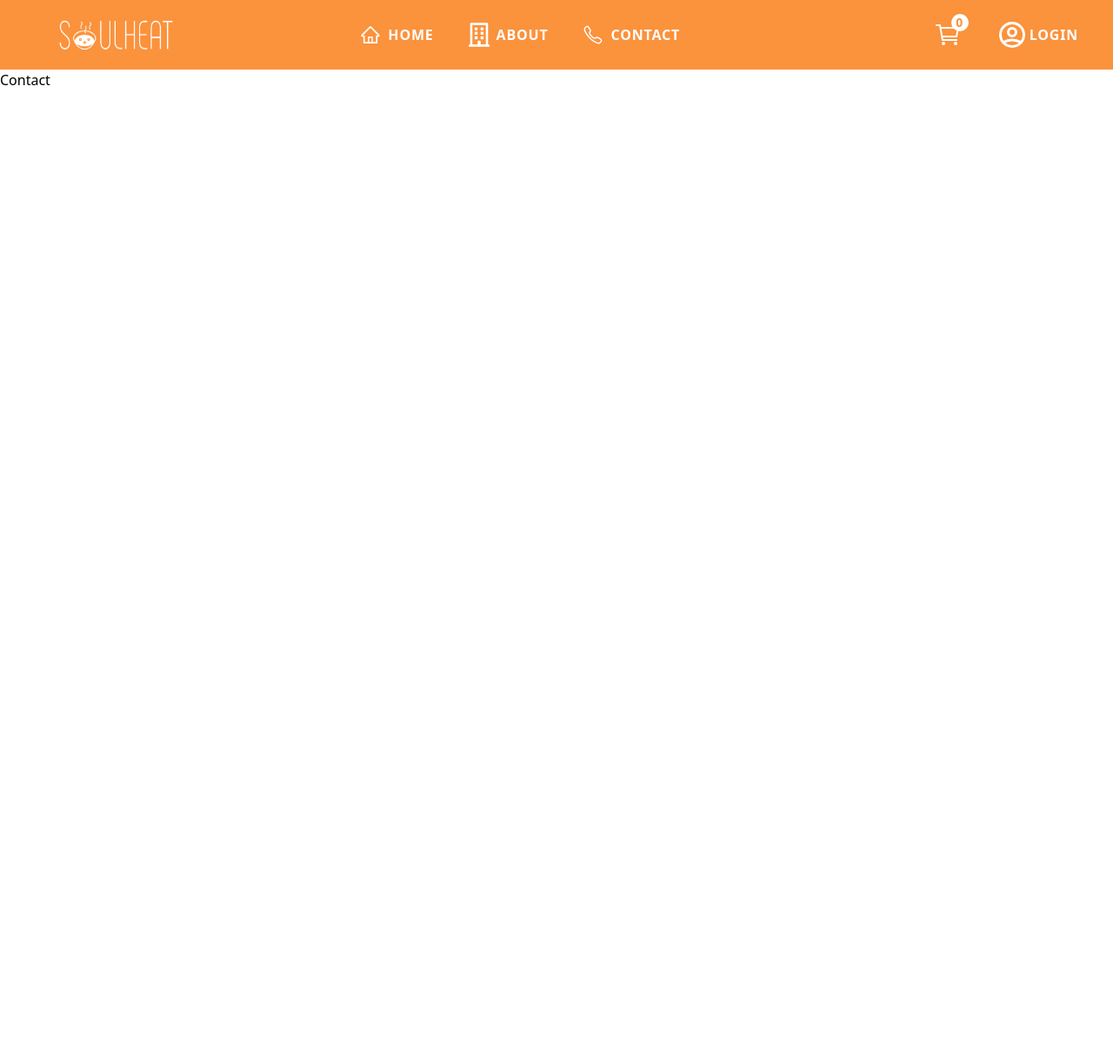
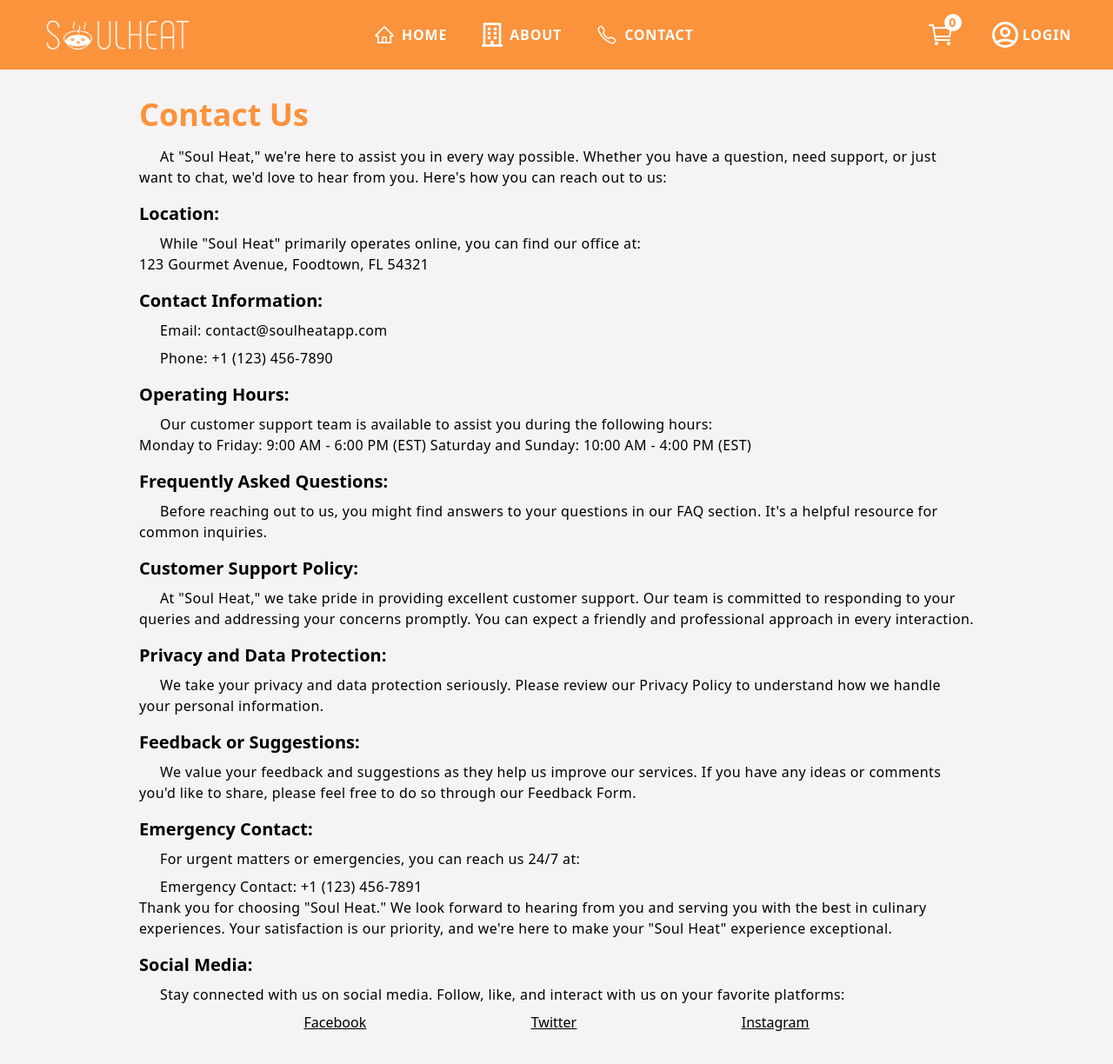
Before and after one commit to krish-98/soul-heat, a React (Vite) app: page /contact in a window 1280 px wide. Shown: the top 1224 px of the page at 87% size. Before the commit the page ends 800 px from the top, so only its background shows below. Built offline with nearby package versions, Linux system fonts and the light colour scheme; no server answers.

Commit message:
Designed the About and Contact page

```diff
--- a/src/components/Body.jsx
+++ b/src/components/Body.jsx
@@ -86,7 +86,7 @@ const Body = () => {
         {!allRestaurants || allRestaurants?.length === 0 ? (
           <Shimmer />
         ) : (
-          <div className="flex flex-wrap justify-center items-center mt-10 gap-12">
+          <div className="flex flex-wrap justify-center items-center mt-10 gap-10">
             {filteredRestaurants?.length === 0 ? (
               <h1>No Restaurant matches your Filter!</h1>
             ) : (
--- a/src/components/Header.jsx
+++ b/src/components/Header.jsx
@@ -48,22 +48,20 @@ const Header = () => {
   return (
     <>
       {/* Mobile Navbar */}
-      <header className="relative bg-[#fb923c] px-3 py-2 lg:hidden">
+      <header className="relative bg-[#fb923c] px-3.5 py-2 lg:hidden">
         <div className="flex item-center justify-between">
           {/* Dropdown Togglers */}
-          <div className="absolute top-8 left-4">
+          <div className="flex items-center cursor-pointer">
             {!toggle ? (
               <PiHamburgerFill
                 onClick={handleToggler}
+                className="w-[30px] h-8 stroke-white fill-white"
+              />
+            ) : (
+              <VscChromeClose
+                onClick={handleToggler}
                 className="w-[30px] h-8 stroke-white fill-white cursor-pointer"
               />
-            ) : (
-              <>
-                <VscChromeClose
-                  onClick={handleToggler}
-                  className="w-[30px] h-8 stroke-white fill-white cursor-pointer"
-                />
-              </>
             )}
           </div>
 
@@ -146,6 +144,7 @@ const Header = () => {
                 <p>Home</p>
               </Link>
             </li>
+
             <li
               onClick={handleToggler}
               className="hover:bg-[#f9bca8] w-full text-center py-2"
@@ -158,6 +157,7 @@ const Header = () => {
                 <p>About</p>
               </Link>
             </li>
+
             <li
               onClick={handleToggler}
               className="hover:bg-[#f9bca8] w-full text-center py-2"
@@ -176,13 +176,13 @@ const Header = () => {
 
       {/* Desktop Navbar */}
       <header className="bg-[#fb923c]">
-        <div className="hidden lg:flex items-center max-w-[1280px] mx-auto pr-12 xl:pr-10">
+        <div className="hidden lg:flex items-center max-w-[1280px] mx-auto pr-12">
           <Link to="/" className="cursor-pointer">
-            <img className="h-20" src={logo3} alt="logo" />
+            <img className="h-20 object-cover" src={logo3} alt="logo" />
           </Link>
 
           <ul className="flex w-full items-center justify-between text-white font-semibold uppercase tracking-wider">
-            <div className="flex items-center gap-10 ml-20 xl:ml-40">
+            <div className="flex items-center gap-10 ml-20 xl:ml-44">
               <li onClick={handleToggler}>
                 <Link to="/" className="flex items-center justify-center gap-2">
                   <AiOutlineHome className="w-6 h-8 stroke-white fill-white cursor-pointer inline" />
--- a/src/components/Shimmer.jsx
+++ b/src/components/Shimmer.jsx
@@ -9,7 +9,7 @@ const Shimmer = () => {
         .map((e, index) => (
           <div
             key={index}
-            className="w-72 h-[340px] rounded-b-3xl border border-[#ebebeb]  p-4 group hover:shadow-lg transition-all duration-500 delay-100 cursor-pointer space-y-4"
+            className="w-72 h-[340px] rounded-b-3xl border border-[#ebebeb] p-4 group hover:shadow-lg transition-all duration-500 delay-100 cursor-pointer space-y-4"
           >
             <h1 className="w-[254px] h-[160px] animate-pulse bg-gray-400 object-contain rounded-b-3xl group-hover:scale-105 transition-all duration-500 delay-100" />
             <h2 className="w-[170px] h-[20px] animate-pulse bg-gray-400"></h2>
--- a/src/pages/About.jsx
+++ b/src/pages/About.jsx
@@ -1,4 +1,87 @@
 const About = () => {
-  return <div>About</div>
+  return (
+    <div className="bg-[#f5f3f3] min-h-screen p-6 lg:px-10 lg:pt-8">
+      <div className="max-w-[960px] mx-auto">
+        <div>
+          <h2 className="text-[#fb923c] text-4xl font-semibold pb-4">
+            About us
+          </h2>
+          <div className="space-y-2 pb-4">
+            <h3 className="text-xl font-semibold">
+              Introducing "Soul Heat" – Where Flavor Meets Convenience!
+            </h3>
+            <p className="indent-6 tracking-wide">
+              Imagine a world where sizzling, mouthwatering dishes are just a
+              few clicks away, ready to tantalize your taste buds in the comfort
+              of your own home. Welcome to "Soul Heat," the culinary adventure
+              you've been waiting for!
+              <br />
+              At "Soul Heat," our journey began with a burning passion for
+              bringing the heartwarming flavors of the world to your doorstep.
+              We believe that food is not just sustenance; it's an experience, a
+              source of comfort, and a way to celebrate life. That's why we
+              embarked on a quest to create an app that's not just about
+              ordering food but about savoring every bite.
+            </p>
+          </div>
+        </div>
+
+        <div className="space-y-2 pb-4">
+          <h3 className="text-xl font-semibold">Our Story:</h3>
+          <p className="indent-6 tracking-wide">
+            The "Soul Heat" story is a tale of food enthusiasts turned tech
+            innovators. Fueled by a shared love for delicious meals and a desire
+            to simplify the dining experience, we set out to create an app that
+            connects you with the culinary wonders of your city.
+          </p>
+        </div>
+
+        <div className="space-y-2 pb-4">
+          <h3 className="text-xl font-semibold"> Core Values:</h3>
+          <p className="indent-6 tracking-wide">
+            We're all about quality, variety, and convenience. "Soul Heat" is a
+            place where you can explore an extensive menu filled with
+            mouthwatering dishes crafted by local chefs. We're committed to
+            sourcing the finest ingredients to ensure that every meal is a
+            culinary delight. Our app is designed to make ordering a breeze, so
+            you can focus on enjoying your food, whether it's a solo dinner or a
+            family feast.
+          </p>
+        </div>
+
+        <div className="space-y-2 pb-4">
+          <h3 className="text-xl font-semibold">
+            Join Us on a Delicious Journey:
+          </h3>
+          <p className="indent-6 tracking-wide">
+            "Soul Heat" is more than an app; it's a portal to gastronomic
+            delight. From the comfort of your couch, you can discover the
+            culinary gems your city has to offer. Whether it's the fiery flavors
+            of a spicy curry, the comforting embrace of a hearty soup, or the
+            sweet indulgence of dessert, we're here to satisfy your cravings.
+          </p>
+        </div>
+
+        <div className="space-y-2 pb-4">
+          <h3 className="text-xl font-semibold"> Our Team:</h3>
+          <p className="indent-6 tracking-wide">
+            Behind the scenes, a dedicated team of food enthusiasts, tech
+            wizards, and customer service champions work tirelessly to ensure
+            your experience with "Soul Heat" is nothing short of extraordinary.
+            Meet the faces behind your favorite app – the ones who make sure
+            your meals are always served with a side of smiles.
+            <br />
+            At "Soul Heat," we believe in creating memorable moments with every
+            order, making your culinary journey memorable, and providing you
+            with a taste of the world in the comfort of your home. Join us on
+            this exciting adventure, and let your taste buds explore the vibrant
+            world of flavors that "Soul Heat" brings to your doorstep. It's time
+            to experience the magic of "Soul Heat" – where flavor meets
+            convenience!
+          </p>
+        </div>
+      </div>
+    </div>
+  )
 }
 export default About
--- a/src/pages/Contact.jsx
+++ b/src/pages/Contact.jsx
@@ -1,4 +1,126 @@
 const Contact = () => {
-  return <div>Contact</div>
+  return (
+    <div className="bg-[#f5f3f3] min-h-screen p-6 lg:px-10 lg:pt-8">
+      <div className="max-w-[960px] mx-auto">
+        <h2 className="text-[#fb923c] text-4xl font-semibold pb-4">
+          Contact Us
+        </h2>
+
+        <div className="space-y-2 pb-4">
+          <p className="indent-6 tracking-wide">
+            At "Soul Heat," we're here to assist you in every way possible.
+            Whether you have a question, need support, or just want to chat,
+            we'd love to hear from you. Here's how you can reach out to us:
+          </p>
+        </div>
+
+        <div className="space-y-2 pb-4">
+          <h3 className="text-xl font-semibold">Location:</h3>
+          <p className="indent-6 tracking-wide">
+            While "Soul Heat" primarily operates online, you can find our office
+            at:
+            <br />
+            123 Gourmet Avenue, Foodtown, FL 54321
+          </p>
+        </div>
+
+        <div className="space-y-2 pb-4">
+          <h3 className="text-xl font-semibold">Contact Information:</h3>
+
+          <p className="indent-6 tracking-wide">
+            Email: contact@soulheatapp.com
+          </p>
+          <p className="indent-6 tracking-wide">Phone: +1 (123) 456-7890</p>
+        </div>
+
+        <div className="space-y-2 pb-4">
+          <h3 className="text-xl font-semibold">Operating Hours:</h3>
+
+          <p className="indent-6 tracking-wide">
+            Our customer support team is available to assist you during the
+            following hours:
+            <br />
+            Monday to Friday: 9:00 AM - 6:00 PM (EST) Saturday and Sunday: 10:00
+            AM - 4:00 PM (EST)
+          </p>
+        </div>
+
+        <div className="space-y-2 pb-4">
+          <h3 className="text-xl font-semibold">Frequently Asked Questions:</h3>
+
+          <p className="indent-6 tracking-wide">
+            Before reaching out to us, you might find answers to your questions
+            in our FAQ section. It's a helpful resource for common inquiries.
+          </p>
+        </div>
+
+        <div className="space-y-2 pb-4">
+          <h3 className="text-xl font-semibold">Customer Support Policy:</h3>
+          <p className="indent-6 tracking-wide">
+            At "Soul Heat," we take pride in providing excellent customer
+            support. Our team is committed to responding to your queries and
+            addressing your concerns promptly. You can expect a friendly and
+            professional approach in every interaction.
+          </p>
+        </div>
+
+        <div className="space-y-2 pb-4">
+          <h3 className="text-xl font-semibold">
+            Privacy and Data Protection:
+          </h3>
+          <p className="indent-6 tracking-wide">
+            We take your privacy and data protection seriously. Please review
+            our Privacy Policy to understand how we handle your personal
+            information.
+          </p>
+        </div>
+
+        <div className="space-y-2 pb-4">
+          <h3 className="text-xl font-semibold">Feedback or Suggestions:</h3>
+          <p className="indent-6 tracking-wide">
+            We value your feedback and suggestions as they help us improve our
+            services. If you have any ideas or comments you'd like to share,
+            please feel free to do so through our Feedback Form.
+          </p>
+        </div>
+
+        <div className="space-y-2 pb-4">
+          <h3 className="text-xl font-semibold">Emergency Contact:</h3>
+          <p className="indent-6 tracking-wide">
+            For urgent matters or emergencies, you can reach us 24/7 at:
+          </p>
+          <p className="indent-6 tracking-wide">
+            Emergency Contact: +1 (123) 456-7891
+            <br />
+            Thank you for choosing "Soul Heat." We look forward to hearing from
+            you and serving you with the best in culinary experiences. Your
+            satisfaction is our priority, and we're here to make your "Soul
+            Heat" experience exceptional.
+          </p>
+        </div>
+
+        <div className="space-y-2 pb-4">
+          <h3 className="text-xl font-semibold">Social Media:</h3>
+
+          <p className="indent-6 tracking-wide">
+            Stay connected with us on social media. Follow, like, and interact
+            with us on your favorite platforms:
+          </p>
+
+          <ul className="flex justify-evenly">
+            <li className="underline">
+              <a href="#">Facebook</a>
+            </li>
+            <li className="underline">
+              <a href="#">Twitter</a>
+            </li>
+            <li className="underline">
+              <a href="#">Instagram</a>
+            </li>
+          </ul>
+        </div>
+      </div>
+    </div>
+  )
 }
 export default Contact
```
